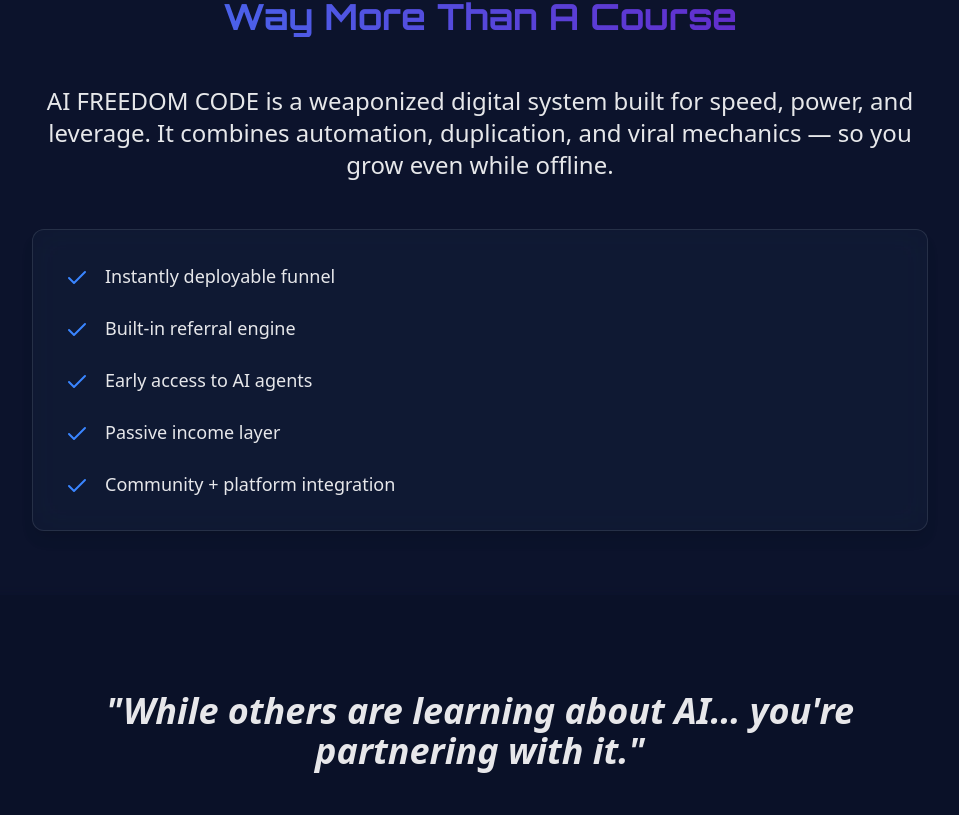
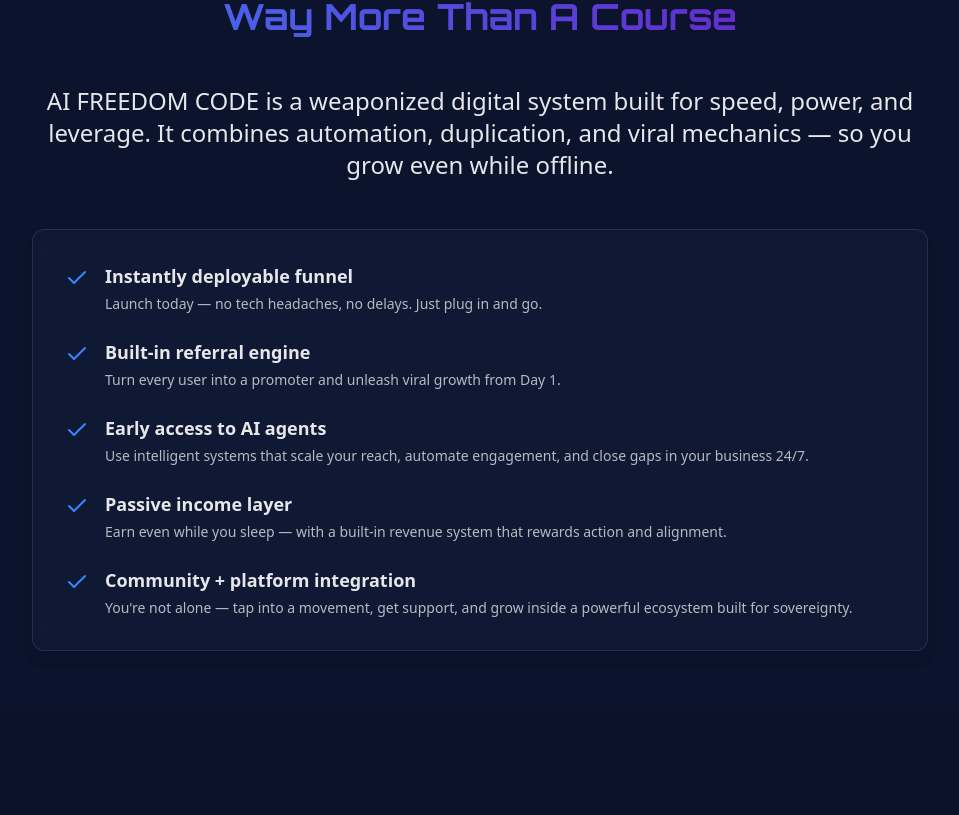
Before and after one commit to TokenomixLabs/insiderlife-lander, a React (Vite) app: page /aifreedomcode in a window 1280 px wide. Shown: the part 599-1414 px from the top of the page, without its empty margins (160-1119 px from the left). Built offline with nearby package versions, Linux system fonts and the light colour scheme.

Commit message:
Enhance bullet points
Update the bullet points section with new content.

```diff
--- a/src/pages/AiFreedomCode.tsx
+++ b/src/pages/AiFreedomCode.tsx
@@ -51,23 +51,38 @@ const AiFreedomCode: React.FC = () => {
               <ul className="space-y-6">
                 <li className="flex items-start gap-4">
                   <Check className="h-6 w-6 text-insiderBlue mt-1 flex-shrink-0" />
-                  <span className="text-lg text-white/90">Instantly deployable funnel</span>
+                  <div>
+                    <span className="text-lg text-white/90 font-semibold block">Instantly deployable funnel</span>
+                    <p className="text-sm text-white/70 mt-1">Launch today — no tech headaches, no delays. Just plug in and go.</p>
+                  </div>
                 </li>
                 <li className="flex items-start gap-4">
                   <Check className="h-6 w-6 text-insiderBlue mt-1 flex-shrink-0" />
-                  <span className="text-lg text-white/90">Built-in referral engine</span>
+                  <div>
+                    <span className="text-lg text-white/90 font-semibold block">Built-in referral engine</span>
+                    <p className="text-sm text-white/70 mt-1">Turn every user into a promoter and unleash viral growth from Day 1.</p>
+                  </div>
                 </li>
                 <li className="flex items-start gap-4">
                   <Check className="h-6 w-6 text-insiderBlue mt-1 flex-shrink-0" />
-                  <span className="text-lg text-white/90">Early access to AI agents</span>
+                  <div>
+                    <span className="text-lg text-white/90 font-semibold block">Early access to AI agents</span>
+                    <p className="text-sm text-white/70 mt-1">Use intelligent systems that scale your reach, automate engagement, and close gaps in your business 24/7.</p>
+                  </div>
                 </li>
                 <li className="flex items-start gap-4">
                   <Check className="h-6 w-6 text-insiderBlue mt-1 flex-shrink-0" />
-                  <span className="text-lg text-white/90">Passive income layer</span>
+                  <div>
+                    <span className="text-lg text-white/90 font-semibold block">Passive income layer</span>
+                    <p className="text-sm text-white/70 mt-1">Earn even while you sleep — with a built-in revenue system that rewards action and alignment.</p>
+                  </div>
                 </li>
                 <li className="flex items-start gap-4">
                   <Check className="h-6 w-6 text-insiderBlue mt-1 flex-shrink-0" />
-                  <span className="text-lg text-white/90">Community + platform integration</span>
+                  <div>
+                    <span className="text-lg text-white/90 font-semibold block">Community + platform integration</span>
+                    <p className="text-sm text-white/70 mt-1">You're not alone — tap into a movement, get support, and grow inside a powerful ecosystem built for sovereignty.</p>
+                  </div>
                 </li>
               </ul>
             </div>
```
